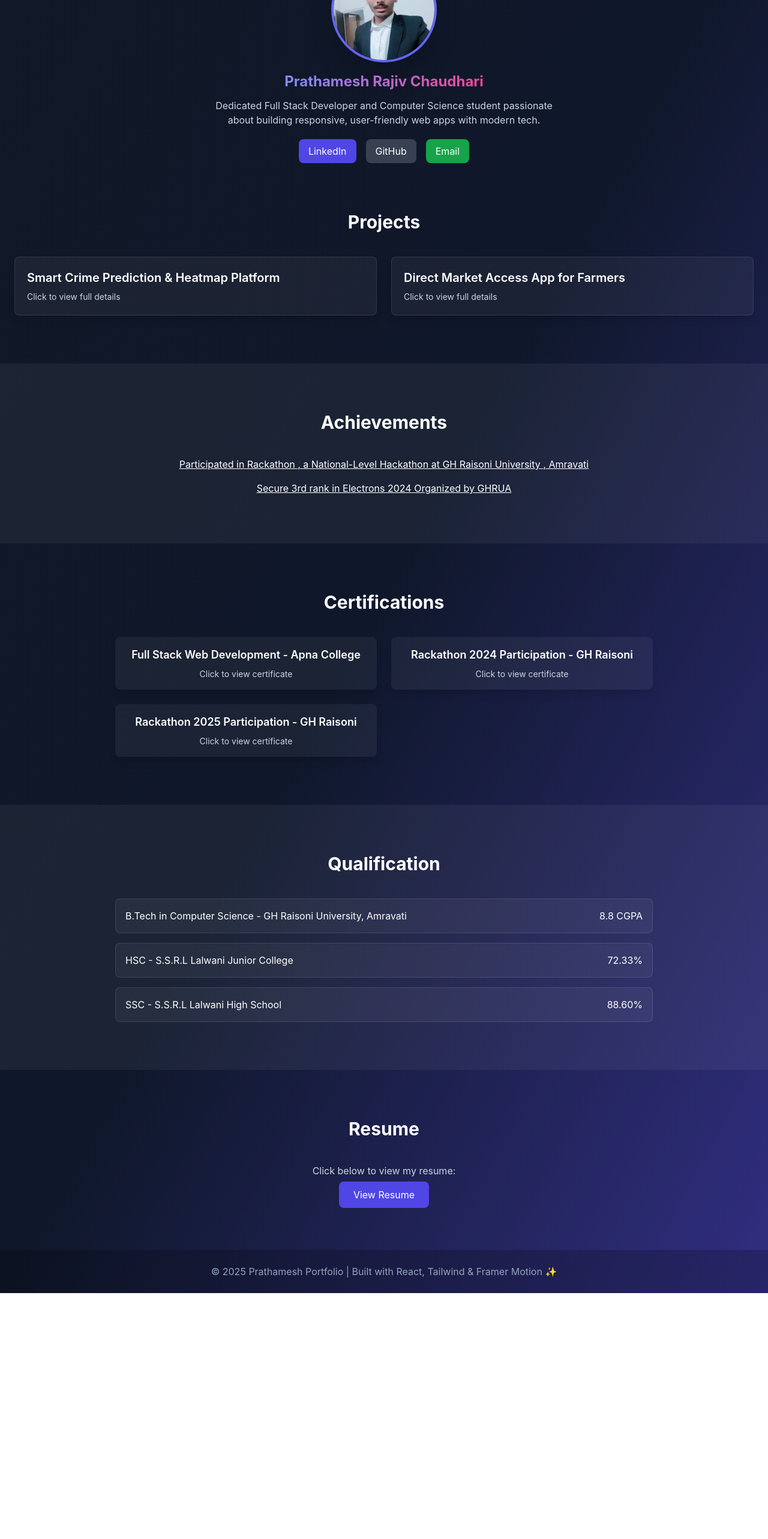
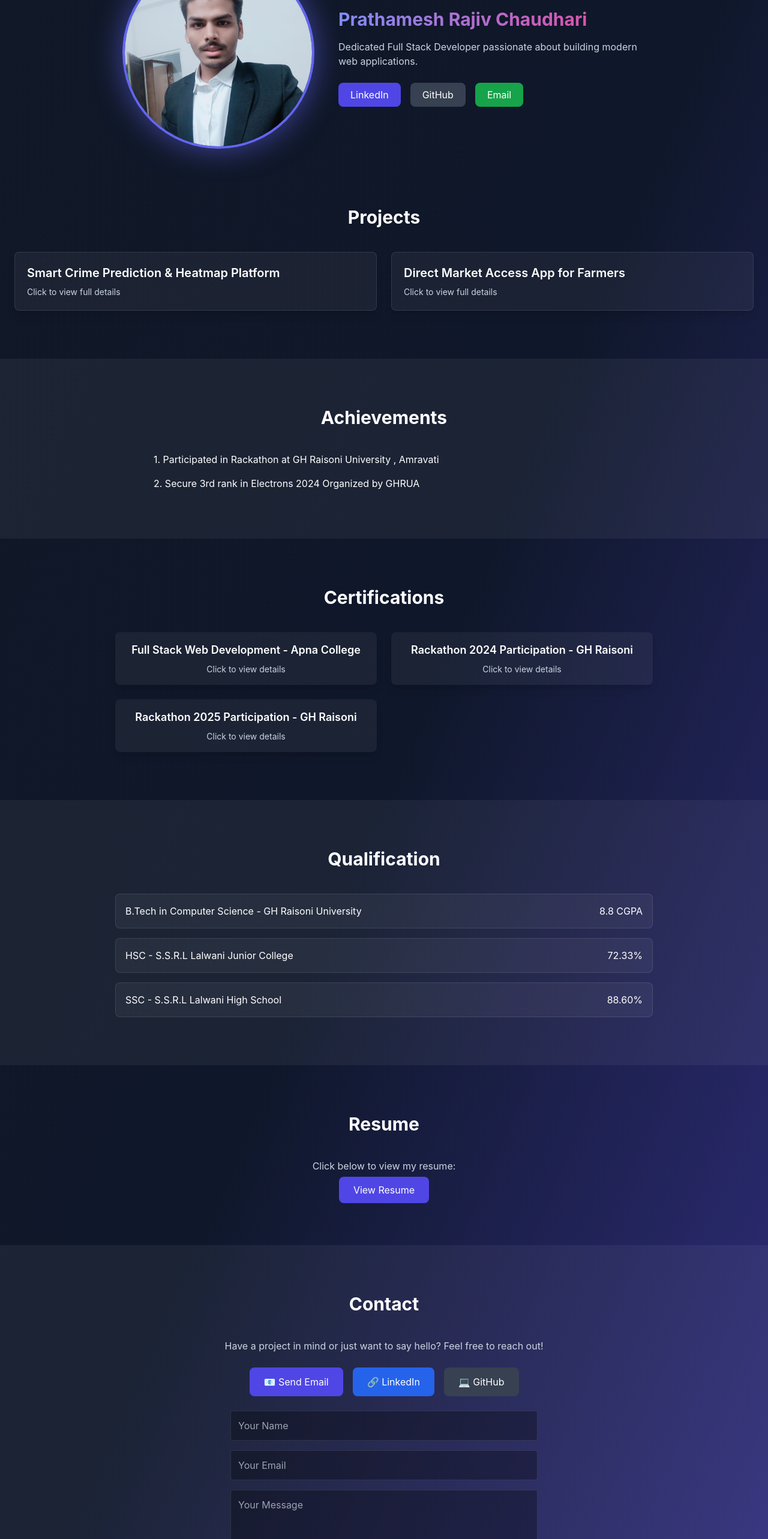
Before and after one commit to Prathamesh31-tech/my-portfolio, a React (Create React App) app: page / in a window 1280 px wide. Shown: the part 200-2766 px from the top of the page at 60% size. Before the commit the page ends 2356 px from the top, so only its background shows below. Built offline with nearby package versions, Linux system fonts and the light colour scheme.

Commit message:
Add Contacts

```diff
--- a/src/portfolio.jsx
+++ b/src/portfolio.jsx
@@ -1,10 +1,12 @@
 import React, { useState } from "react";
 import { motion, useMotionValue, useTransform } from "framer-motion";
-import { FiMenu, FiX } from "react-icons/fi"; //
+import { FiMenu, FiX } from "react-icons/fi";
 
 export default function PortfolioWebsite() {
   const [selectedProject, setSelectedProject] = useState(null);
+  const [selectedDetail, setSelectedDetail] = useState(null); // For Achievements / Certifications / Qualifications
   const [menuOpen, setMenuOpen] = useState(false);
+
   const x = useMotionValue(0);
   const y = useMotionValue(0);
   const rotateX = useTransform(y, [-100, 100], [15, -15]);
@@ -19,63 +21,114 @@ export default function PortfolioWebsite() {
     y.set(offsetY);
   };
 
-    const scrollToSection = (id) => {
-    const el = document.getElementById(id);
-    if (el) el.scrollIntoView({ behavior: "smooth" });
-    setMenuOpen(false); // <-- close menu on click
-  };
-
   const handleMouseLeave = () => {
     x.set(0);
     y.set(0);
   };
 
+  const scrollToSection = (id) => {
+    const el = document.getElementById(id);
+    if (el) el.scrollIntoView({ behavior: "smooth" });
+    setMenuOpen(false);
+  };
 const sections = [
   { id: "about", label: "About" },
   { id: "projects", label: "Projects" },
   { id: "achievements", label: "Achievements" },
   { id: "certifications", label: "Certifications" },
   { id: "qualification", label: "Qualification" },
-    { id: "resume", label: "Resume" }
+  { id: "resume", label: "Resume" },
+  { id: "contact", label: "Contact" }
 ];
 
 
-
-  const handleProjectClick = (project) => {
-    setSelectedProject(project);
+  const handleBackClick = () => {
+    setSelectedProject(null);
+    setSelectedDetail(null);
   };
 
-  const handleBackClick = () => {
-    setSelectedProject(null);
-  };
-
-  if (selectedProject) {
+  // ✅ DETAIL COMPONENT VIEW
+  if (selectedProject || selectedDetail) {
     return (
       <div className="bg-gradient-to-br from-gray-900 via-slate-900 to-indigo-900 min-h-screen text-white p-6">
-        <motion.div initial={{opacity:0}} animate={{opacity:1}} transition={{duration:0.5}} className="max-w-4xl mx-auto mt-20">
-          <button onClick={handleBackClick} className="mb-6 px-4 py-2 bg-gray-700 rounded hover:bg-gray-600">← Back</button>
+        <motion.div
+          initial={{ opacity: 0 }}
+          animate={{ opacity: 1 }}
+          transition={{ duration: 0.5 }}
+          className="max-w-4xl mx-auto mt-20"
+        >
+          <button
+            onClick={handleBackClick}
+            className="mb-6 px-4 py-2 bg-gray-700 rounded hover:bg-gray-600"
+          >
+            ← Back
+          </button>
+
+          {/* ================== PROJECT DETAIL =================== */}
           {selectedProject === "crime" && (
             <div>
-              <h2 className="text-3xl font-bold mb-4">Smart Crime Prediction & Heatmap Platform</h2>
-              <p className="text-slate-300 mb-3">This project is a complete web-based platform to report, classify, and predict crime incidents using machine learning and geospatial visualization. It includes interactive heatmaps, hotspot predictions, and user-friendly reporting.</p>
+              <h2 className="text-3xl font-bold mb-4">
+                Smart Crime Prediction & Heatmap Platform
+              </h2>
+              <p className="text-slate-300 mb-3">
+                This project is a complete web-based platform to report, classify,
+                and predict crime incidents using machine learning and geospatial
+                visualization.
+              </p>
               <ul className="list-disc ml-5 text-slate-300 mb-3">
                 <li>Built with ReactJS, Node.js, Express, MongoDB, and Python.</li>
                 <li>Geospatial visualization and hotspot prediction.</li>
                 <li>Interactive crime reporting system.</li>
               </ul>
-              <a href="#" target="_blank" className="inline-block px-5 py-2 bg-indigo-600 rounded hover:bg-indigo-500">View Demo</a>
+              <a
+                href="#"
+                target="_blank"
+                className="inline-block px-5 py-2 bg-indigo-600 rounded hover:bg-indigo-500"
+              >
+                View Demo
+              </a>
             </div>
           )}
           {selectedProject === "farmer" && (
             <div>
-              <h2 className="text-3xl font-bold mb-4">Direct Market Access App for Farmers</h2>
-              <p className="text-slate-300 mb-3">This platform provides farmers with real-time market prices and weather updates, enabling direct interaction between farmers and buyers, removing middlemen and increasing income.</p>
+              <h2 className="text-3xl font-bold mb-4">
+                Direct Market Access App for Farmers
+              </h2>
+              <p className="text-slate-300 mb-3">
+                A MERN platform that provides farmers with real-time market prices
+                and weather updates, enabling direct interaction between farmers
+                and buyers.
+              </p>
               <ul className="list-disc ml-5 text-slate-300 mb-3">
                 <li>MERN stack application.</li>
                 <li>Integrated weather and market price APIs.</li>
                 <li>Responsive and user-friendly interface.</li>
               </ul>
-              <a href="#" target="_blank" className="inline-block px-5 py-2 bg-indigo-600 rounded hover:bg-indigo-500">View Demo</a>
+              <a
+                href="#"
+                target="_blank"
+                className="inline-block px-5 py-2 bg-indigo-600 rounded hover:bg-indigo-500"
+              >
+                View Demo
+              </a>
+            </div>
+          )}
+
+          {/* ================== ACHIEVEMENT / CERTIFICATION / QUALIFICATION DETAIL =================== */}
+          {selectedDetail && (
+            <div>
+              <h2 className="text-3xl font-bold mb-4">{selectedDetail.title}</h2>
+              <p className="text-slate-300 mb-3">{selectedDetail.description}</p>
+              {selectedDetail.certLink && (
+                <a
+                  href={selectedDetail.certLink}
+                  target="_blank"
+                  rel="noopener noreferrer"
+                  className="inline-block px-5 py-2 bg-indigo-600 rounded hover:bg-indigo-500"
+                >
+                  View Certificate
+                </a>
+              )}
             </div>
           )}
         </motion.div>
@@ -85,118 +138,342 @@ export default function PortfolioWebsite() {
 
   return (
     <div className="bg-gradient-to-br from-gray-900 via-slate-900 to-indigo-900 min-h-screen text-white overflow-x-hidden">
-      {/* NAVBAR */}
-      <motion.nav initial={{y:-60,opacity:0}} animate={{y:0,opacity:1}} transition={{duration:0.8}} className="fixed top-0 left-0 w-full bg-black/20 backdrop-blur-lg p-4 flex justify-between items-center z-50 shadow-lg">
-        <motion.h1 whileHover={{scale:1.05}} className="text-xl font-bold tracking-wide">Prathamesh Portfolio</motion.h1>
+      {/* ================== NAVBAR ================== */}
+      <motion.nav
+        initial={{ y: -60, opacity: 0 }}
+        animate={{ y: 0, opacity: 1 }}
+        transition={{ duration: 0.8 }}
+        className="fixed top-0 left-0 w-full bg-black/20 backdrop-blur-lg p-4 flex justify-between items-center z-50 shadow-lg"
+      >
+        <motion.h1 whileHover={{ scale: 1.05 }} className="text-xl font-bold tracking-wide">
+          Prathamesh Portfolio
+        </motion.h1>
 
-        {/* Hamburger / Toggle Button */}
         <button onClick={toggleMenu} className="md:hidden text-2xl">
           {menuOpen ? <FiX /> : <FiMenu />}
         </button>
 
-        {/* Desktop & Mobile Menu */}
-        <ul className={`flex-col md:flex-row md:flex gap-6 text-sm absolute md:static top-16 left-0 w-full md:w-auto bg-black/80 md:bg-transparent p-4 md:p-0 transition-all duration-300 ${menuOpen ? "flex" : "hidden"} md:flex`}>
+        <ul
+          className={`flex-col md:flex-row md:flex gap-6 text-sm absolute md:static top-16 left-0 w-full md:w-auto bg-black/80 md:bg-transparent p-4 md:p-0 transition-all duration-300 ${
+            menuOpen ? "flex" : "hidden"
+          } md:flex`}
+        >
           {sections.map((s) => (
-            <motion.li key={s.id} className="cursor-pointer hover:text-indigo-400 mb-2 md:mb-0" whileHover={{scale:1.1}} onClick={() => scrollToSection(s.id)}>
+            <motion.li
+              key={s.id}
+              className="cursor-pointer hover:text-indigo-400 mb-2 md:mb-0"
+              whileHover={{ scale: 1.1 }}
+              onClick={() => scrollToSection(s.id)}
+            >
               {s.label}
             </motion.li>
           ))}
         </ul>
       </motion.nav>
 
-      {/* HERO / ABOUT */}
-      <section id="about" className="pt-32 flex flex-col items-center text-center px-4">
+      {/* ================== ABOUT SECTION ================== */}
+      <section
+        id="about"
+        className="pt-32 flex flex-col md:flex-row items-center justify-center px-6 gap-10 max-w-6xl mx-auto"
+      >
         <motion.div
           style={{ rotateX, rotateY }}
           onMouseMove={handleMouseMove}
           onMouseLeave={handleMouseLeave}
-          className="w-44 h-44 rounded-full mb-4 border-4 border-indigo-500 shadow-2xl cursor-pointer"
+          className="w-80 h-80 rounded-full mb-4 border-4 border-indigo-500 shadow-2xl cursor-pointer hover:shadow-[0_0_50px_rgba(200,102,241,0.6)] transform-gpu shadow-[0_0_50px_rgba(99,102,241,0.6)]"
         >
           <motion.img
             src="/p.jpg"
             alt="Profile"
             className="w-full h-full rounded-full object-cover"
-            initial={{scale:0.8,opacity:0}}
-            animate={{scale:1,opacity:1}}
-            transition={{duration:1}}
+            initial={{ scale: 0.8, opacity: 0 }}
+            animate={{ scale: 1, opacity: 1 }}
+            transition={{ duration: 1 }}
           />
         </motion.div>
-        <motion.h2 initial={{opacity:0,y:20}} animate={{opacity:1,y:0}} transition={{delay:0.3}} className="text-2xl font-bold bg-clip-text text-transparent bg-gradient-to-r from-indigo-400 to-pink-500">
+
+        <motion.div
+          initial={{ opacity: 0, x: 80 }}
+          animate={{ opacity: 1, x: 0 }}
+          transition={{ duration: 1 }}
+          className="text-center md:text-left max-w-lg"
+        >
+          <h2 className="text-3xl font-bold bg-clip-text text-transparent bg-gradient-to-r from-indigo-400 to-pink-500">
             Prathamesh Rajiv Chaudhari
-        </motion.h2>
-        <motion.p initial={{opacity:0,y:20}} animate={{opacity:1,y:0}} transition={{delay:0.5}} className="max-w-xl mt-3 text-slate-300">
-          Dedicated Full Stack Developer and Computer Science student passionate about building responsive, user-friendly web apps with modern tech.
-        </motion.p>
-        <motion.div initial={{opacity:0}} animate={{opacity:1}} transition={{delay:0.8}} className="flex gap-4 mt-5">
-          <a href="https://www.linkedin.com/in/prathamesh-chaudhari-a3b2492a1" target="_blank" rel="noopener noreferrer" className="bg-indigo-600 px-4 py-2 rounded-lg hover:bg-indigo-500">LinkedIn</a>
-          <a href="https://github.com/Prathamesh31-tech" target="_blank" rel="noopener noreferrer" className="bg-gray-700 px-4 py-2 rounded-lg hover:bg-gray-600">GitHub</a>
-          <a href="mailto:prchaudhari3172@gmail.com" className="bg-green-600 px-4 py-2 rounded-lg hover:bg-green-500">Email</a>
+          </h2>
+          <p className="mt-4 text-slate-300">
+            Dedicated Full Stack Developer passionate about building modern web applications.
+          </p>
+          <div className="flex flex-col md:flex-row gap-4 mt-6">
+            <a
+              href="https://www.linkedin.com/in/prathamesh-chaudhari-a3b2492a1"
+              target="_blank"
+              rel="noopener noreferrer"
+              className="bg-indigo-600 px-5 py-2 rounded-lg hover:bg-indigo-500 transition"
+            >
+              LinkedIn
+            </a>
+            <a
+              href="https://github.com/Prathamesh31-tech"
+              target="_blank"
+              rel="noopener noreferrer"
+              className="bg-gray-700 px-5 py-2 rounded-lg hover:bg-gray-600 transition"
+            >
+              GitHub
+            </a>
+            <a
+              href="mailto:prchaudhari3172@gmail.com"
+              className="bg-green-600 px-5 py-2 rounded-lg hover:bg-green-500 transition"
+            >
+              Email
+            </a>
+          </div>
         </motion.div>
       </section>
 
-      {/* PROJECTS */}
+      {/* ================== PROJECTS ================== */}
       <section id="projects" className="py-20 px-6">
         <h2 className="text-3xl font-bold text-center mb-10">Projects</h2>
         <div className="grid md:grid-cols-2 gap-6">
-          <motion.div onClick={() => handleProjectClick("crime")} whileHover={{scale:1.05, rotateY:5}} className="cursor-pointer bg-white/5 p-5 rounded-lg shadow-lg border border-white/10 hover:shadow-indigo-500/40 transition">
-            <h3 className="text-xl font-semibold mb-2">Smart Crime Prediction & Heatmap Platform</h3>
+          <motion.div
+            onClick={() => setSelectedProject("crime")}
+            whileHover={{ scale: 1.05, rotateY: 5 }}
+            className="cursor-pointer bg-white/5 p-5 rounded-lg shadow-lg border border-white/10 hover:shadow-indigo-500/40 transition"
+          >
+            <h3 className="text-xl font-semibold mb-2">
+              Smart Crime Prediction & Heatmap Platform
+            </h3>
             <p className="text-sm text-slate-300">Click to view full details</p>
           </motion.div>
-          <motion.div onClick={() => handleProjectClick("farmer")} whileHover={{scale:1.05, rotateY:5}} className="cursor-pointer bg-white/5 p-5 rounded-lg shadow-lg border border-white/10 hover:shadow-indigo-500/40 transition">
-            <h3 className="text-xl font-semibold mb-2">Direct Market Access App for Farmers</h3>
+          <motion.div
+            onClick={() => setSelectedProject("farmer")}
+            whileHover={{ scale: 1.05, rotateY: 5 }}
+            className="cursor-pointer bg-white/5 p-5 rounded-lg shadow-lg border border-white/10 hover:shadow-indigo-500/40 transition"
+          >
+            <h3 className="text-xl font-semibold mb-2">
+              Direct Market Access App for Farmers
+            </h3>
             <p className="text-sm text-slate-300">Click to view full details</p>
           </motion.div>
         </div>
       </section>
 
-      {/* Rest of the sections remain unchanged */}
+      {/* ================== ACHIEVEMENTS ================== */}
       <section id="achievements" className="py-20 px-6 bg-white/5">
         <h2 className="text-3xl font-bold text-center mb-10">Achievements</h2>
-        <ul className="max-w-3xl mx-auto space-y-4 text-center">
-          <li><a href="#" className="hover:text-indigo-400 underline">Participated in Rackathon , a National-Level Hackathon at GH Raisoni University , Amravati</a></li>
-          <li><a href="#" className="hover:text-indigo-400 underline">Secure 3rd rank in Electrons 2024 Organized by GHRUA</a></li>
+        <ul className="max-w-3xl mx-auto space-y-4 ">
+          <li style={{textDecoration:"none"}}
+            onClick={() =>
+              setSelectedDetail({
+                title: "Rackathon 2024 Participation",
+                description:
+                  "Participated in Rackathon, a National-Level Hackathon at GH Raisoni University.",
+                certLink:
+                  "https://drive.google.com/drive/folders/1eNGV9IcLZe7b7sNWDGTpT3R4BQyNjKQB?usp=drive_link",
+              })
+            }
+            className="hover:text-indigo-400 underline cursor-pointer"
+          >
+            1. Participated in Rackathon at GH Raisoni University , Amravati
+          </li>
+          <li style={{textDecoration:"none"}}
+            onClick={() =>
+              setSelectedDetail({
+                title: "3rd Rank - Electrons 2024",
+                description: "Secured 3rd rank in Electrons 2024 Organized by GHRUA.",
+              })
+            }
+            className="hover:text-indigo-400 underline cursor-pointer"
+          >
+           2. Secure 3rd rank in Electrons 2024 Organized by GHRUA
+          </li>
         </ul>
       </section>
 
+      {/* ================== CERTIFICATIONS ================== */}
       <section id="certifications" className="py-20 px-6">
         <h2 className="text-3xl font-bold text-center mb-10">Certifications</h2>
         <div className="max-w-4xl mx-auto grid md:grid-cols-2 gap-6">
-          {["Full Stack Web Development - Apna College", "Rackathon 2024 Participation - GH Raisoni", "Rackathon 2025 Participation - GH Raisoni"].map((c) => (
-            <motion.a key={c} href="https://drive.google.com/drive/folders/1eNGV9IcLZe7b7sNWDGTpT3R4BQyNjKQB?usp=drive_link" target="_blank" whileHover={{scale:1.05}} className="bg-white/5 p-4 rounded-lg shadow-lg text-center hover:bg-white/10 transition">
-              <h3 className="font-semibold text-lg mb-2">{c}</h3>
-              <p className="text-slate-300 text-sm">Click to view certificate</p>
-            </motion.a>
+          {[
+            {
+              title: "Full Stack Web Development - Apna College",
+              link: "https://drive.google.com/drive/folders/1eNGV9IcLZe7b7sNWDGTpT3R4BQyNjKQB",
+              desc: "Complete MERN stack development course.",
+            },
+            {
+              title: "Rackathon 2024 Participation - GH Raisoni",
+              link: "https://drive.google.com/drive/folders/1eNGV9IcLZe7b7sNWDGTpT3R4BQyNjKQB",
+              desc: "Hackathon participation certificate.",
+            },
+            {
+              title: "Rackathon 2025 Participation - GH Raisoni",
+              link: "https://drive.google.com/drive/folders/1eNGV9IcLZe7b7sNWDGTpT3R4BQyNjKQB",
+              desc: "Hackathon 2025 participation certificate.",
+            }
+          ].map((c) => (
+            <motion.div
+              key={c.title}
+              whileHover={{ scale: 1.05 }}
+              className="bg-white/5 p-4 rounded-lg shadow-lg text-center hover:bg-white/10 transition cursor-pointer"
+              onClick={() =>
+                setSelectedDetail({
+                  title: c.title,
+                  description: c.desc,
+                  certLink: c.link,
+                })
+              }
+            >
+              <h3 className="font-semibold text-lg mb-2">{c.title}</h3>
+              <p className="text-slate-300 text-sm">Click to view details</p>
+            </motion.div>
           ))}
         </div>
       </section>
 
+      {/* ================== QUALIFICATION ================== */}
       <section id="qualification" className="py-20 px-6 bg-white/5">
         <h2 className="text-3xl font-bold text-center mb-10">Qualification</h2>
-        <motion.div initial={{opacity:0,y:20}} whileInView={{opacity:1,y:0}} className="max-w-4xl mx-auto space-y-4">
-          <div className="bg-white/5 p-4 rounded-lg flex justify-between border border-white/10">
-            <span>B.Tech in Computer Science - GH Raisoni University, Amravati</span>
-            <span>8.8 CGPA</span>
+        <motion.div
+          initial={{ opacity: 0, y: 20 }}
+          whileInView={{ opacity: 1, y: 0 }}
+          className="max-w-4xl mx-auto space-y-4"
+        >
+          {[
+            {
+              title: "B.Tech in Computer Science - GH Raisoni University",
+              marks: "8.8 CGPA",
+              desc: "Currently pursuing B.Tech in Computer Science with strong foundation in software development.",
+            },
+            {
+              title: "HSC - S.S.R.L Lalwani Junior College",
+              marks: "72.33%",
+              desc: "Completed HSC with strong academics.",
+            },
+            {
+              title: "SSC - S.S.R.L Lalwani High School",
+              marks: "88.60%",
+              desc: "Completed SSC with distinction.",
+            }
+          ].map((q) => (
+            <div
+              key={q.title}
+              onClick={() =>
+                setSelectedDetail({
+                  title: q.title,
+                  description: `${q.desc} (Score: ${q.marks})`,
+                })
+              }
+              className="bg-white/5 p-4 rounded-lg flex justify-between border border-white/10 cursor-pointer hover:bg-white/10 transition"
+            >
+              <span>{q.title}</span>
+              <span>{q.marks}</span>
             </div>
-          <div className="bg-white/5 p-4 rounded-lg flex justify-between border border-white/10">
-            <span>HSC - S.S.R.L Lalwani Junior College</span>
-            <span>72.33%</span>
-          </div>
-          <div className="bg-white/5 p-4 rounded-lg flex justify-between border border-white/10">
-            <span>SSC - S.S.R.L Lalwani High School</span>
-            <span>88.60%</span>
-          </div>
+          ))}
         </motion.div>
       </section>
 
+      {/* ================== RESUME ================== */}
       <section id="resume" className="py-20 px-6">
         <h2 className="text-3xl font-bold text-center mb-10">Resume</h2>
-        <motion.div initial={{opacity:0,scale:0.9}} whileInView={{opacity:1,scale:1}} className="max-w-lg mx-auto text-center">
+        <motion.div
+          initial={{ opacity: 0, scale: 0.9 }}
+          whileInView={{ opacity: 1, scale: 1 }}
+          className="max-w-lg mx-auto text-center"
+        >
           <p className="text-slate-300 mb-4">Click below to view my resume:</p>
-          <a href="https://drive.google.com/file/d/1goTUzhqEQRJFA5LUpMQVONUIk_rVojzN/view?usp=drive_link" target="_blank" rel="noopener noreferrer" className="px-6 py-3 bg-indigo-600 rounded-lg hover:bg-indigo-500 transition-all duration-300">View Resume</a>
+          <a
+            href="https://drive.google.com/file/d/1goTUzhqEQRJFA5LUpMQVONUIk_rVojzN/view?usp=drive_link"
+            target="_blank"
+            rel="noopener noreferrer"
+            className="px-6 py-3 bg-indigo-600 rounded-lg hover:bg-indigo-500 transition-all duration-300"
+          >
+            View Resume
+          </a>
         </motion.div>
       </section>
 
-      <motion.footer initial={{opacity:0}} animate={{opacity:1}} transition={{delay:0.3}} className="py-6 text-center text-slate-400 bg-black/20">
+      {/* ================== CONTACT ================== */}
+<section id="contact" className="py-20 px-6 bg-white/5">
+  <h2 className="text-3xl font-bold text-center mb-10">Contact</h2>
+  <motion.div
+    initial={{ opacity: 0, y: 30 }}
+    whileInView={{ opacity: 1, y: 0 }}
+    transition={{ duration: 0.6 }}
+    className="max-w-3xl mx-auto text-center space-y-6"
+  >
+    <p className="text-slate-300">
+      Have a project in mind or just want to say hello? Feel free to reach out!
+    </p>
+
+    <div className="flex flex-col md:flex-row justify-center gap-4 mt-6">
+      <a
+        href="mailto:prchaudhari3172@gmail.com"
+        className="bg-indigo-600 px-6 py-3 rounded-lg hover:bg-indigo-500 transition-all"
+      >
+        📧 Send Email
+      </a>
+      <a
+        href="https://www.linkedin.com/in/prathamesh-chaudhari-a3b2492a1"
+        target="_blank"
+        rel="noopener noreferrer"
+        className="bg-blue-600 px-6 py-3 rounded-lg hover:bg-blue-500 transition-all"
+      >
+        🔗 LinkedIn
+      </a>
+      <a
+        href="https://github.com/Prathamesh31-tech"
+        target="_blank"
+        rel="noopener noreferrer"
+        className="bg-gray-700 px-6 py-3 rounded-lg hover:bg-gray-600 transition-all"
+      >
+        💻 GitHub
+      </a>
+    </div>
+
+    <form
+      action="https://formspree.io/f/mzzpzbkq"  // ✅ Optional: free email form handler
+      method="POST"
+      className="mt-10 space-y-4 max-w-lg mx-auto"
+    >
+      <input
+        type="text"
+        name="name"
+        placeholder="Your Name"
+        required
+        className="w-full p-3 rounded bg-black/30 border border-white/10 text-white placeholder-gray-400 focus:outline-none focus:ring-2 focus:ring-indigo-500"
+      />
+      <input
+        type="email"
+        name="email"
+        placeholder="Your Email"
+        required
+        className="w-full p-3 rounded bg-black/30 border border-white/10 text-white placeholder-gray-400 focus:outline-none focus:ring-2 focus:ring-indigo-500"
+      />
+      <textarea
+        name="message"
+        placeholder="Your Message"
+        rows="4"
+        required
+        className="w-full p-3 rounded bg-black/30 border border-white/10 text-white placeholder-gray-400 focus:outline-none focus:ring-2 focus:ring-indigo-500"
+      ></textarea>
+      <button
+        type="submit"
+        className="w-full bg-indigo-600 py-3 rounded-lg hover:bg-indigo-500 transition-all"
+      >
+        ✨ Send Message
+      </button>
+    </form>
+  </motion.div>
+</section>
+
+
+      {/* ================== FOOTER ================== */}
+      <motion.footer
+        initial={{ opacity: 0 }}
+        animate={{ opacity: 1 }}
+        transition={{ delay: 0.3 }}
+        className="py-6 text-center text-slate-400 bg-black/20"
+      >
         © {new Date().getFullYear()} Prathamesh Portfolio | Built with React, Tailwind & Framer Motion ✨
       </motion.footer>
     </div>
```
Also changed, not shown: public/p.png (added). Lines whose indentation alone changed are shown as unchanged.
